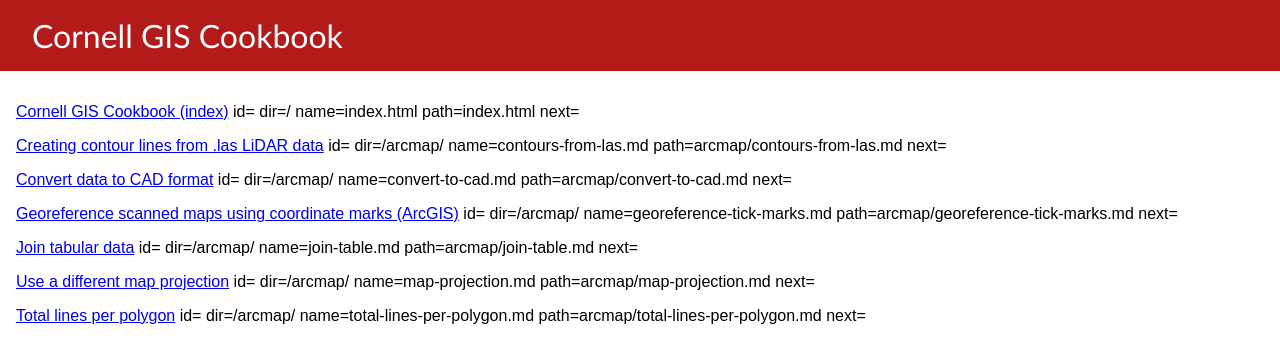
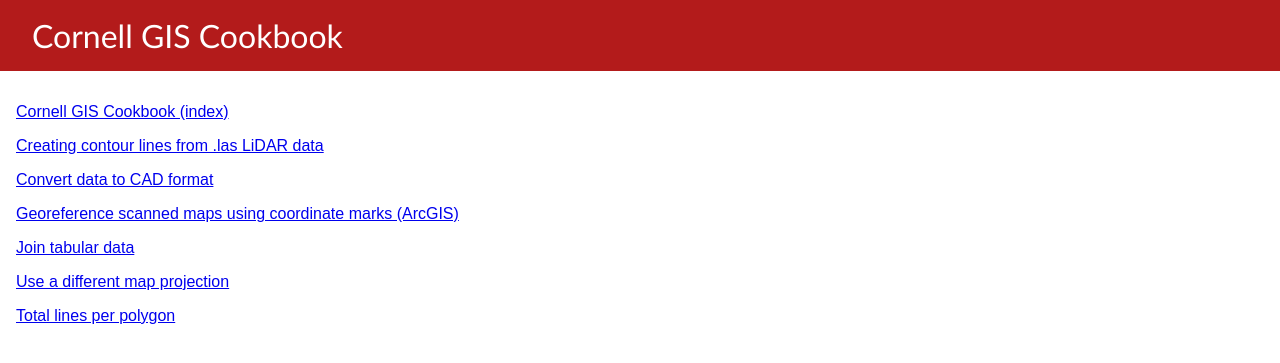
Before and after one commit to cornell-gis/gis-cookbook, a Jekyll site: the page built from index.html, in a window 1280 px wide. Shown: the top 363 px of the page. Built offline with Jekyll 4.4.1, drawn with Linux system fonts in a browser that asks for light colours.

Commit message:
Update index.html

```diff
--- a/index.html
+++ b/index.html
@@ -4,5 +4,5 @@
 ---
 
 {% for p in site.pages %}
-<p><a href="{{p.name}}">{{p.title}}</a> id={{p.id}} dir={{p.dir}} name={{p.name}} path={{p.path}} next={{p.next}}</p>
+<p><a href="/gis-cookbook/{{p.path | remove: '.md'}}">{{p.title}}</a></p>
 {% endfor %}
```
